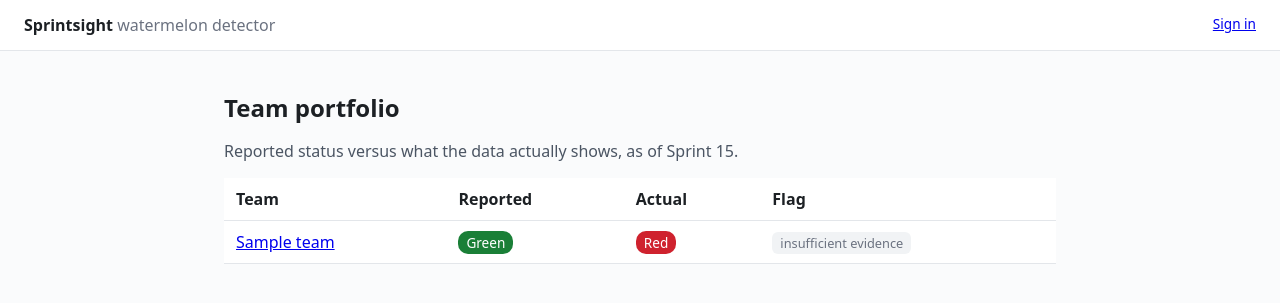
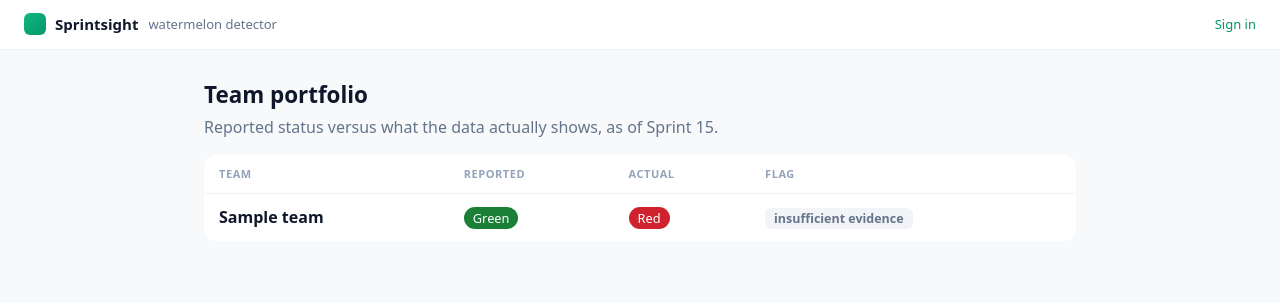
Before and after one commit to davidmjackson/sight, a FastAPI app: template sprintsight/web/templates/portfolio.html in a window 1280 px wide. Shown: the top 303 px of the page. Run offline with FastAPI, Linux system fonts and the light colour scheme; the template is opened without the code that fills it: most values are stand-ins (such as "Sample title", 1, 10 or a date in 2020).

Commit message:
feat(stage7): design-system CSS + branded top-bar shell [SS-5]
Co-Authored-By: Claude Opus 4.8 (1M context) <noreply@anthropic.com>

```diff
--- a/sprintsight/web/static/app.css
+++ b/sprintsight/web/static/app.css
@@ -1,46 +1,168 @@
-:root { --green:#1a7f37; --amber:#bf8700; --red:#cf222e; --ink:#1c2024; --line:#e3e6ea; }
+:root {
+  /* color tokens */
+  --ink: #0f172a;
+  --ink-2: #475569;
+  --muted: #64748b;
+  --faint: #94a3b8;
+  --line: #eef0f3;
+  --line-2: #e3e6ea;
+  --bg: #f7f9fb;
+  --surface: #ffffff;
+  --accent: #059669;
+  --accent-2: #10b981;
+  --accent-tint: #ecfdf3;
+  --accent-ink: #067647;
+  --green: #1a7f37;
+  --amber: #bf8700;
+  --red: #cf222e;
+  --red-tint: #fef6f6;
+  --red-line: #fbd5d5;
+  --red-ink: #b42318;
+  --unknown: #9aa1a9;
+  /* scale */
+  --radius: 12px;
+  --radius-sm: 8px;
+  --pad: 18px;
+  --shadow: 0 1px 2px rgba(15, 23, 42, .06);
+  --shadow-lg: 0 8px 30px rgba(15, 23, 42, .08);
+}
+
 * { box-sizing: border-box; }
-body { font-family: system-ui, -apple-system, Segoe UI, Roboto, sans-serif; color: var(--ink);
-  margin: 0; background: #fafbfc; }
-header { padding: 14px 24px; border-bottom: 1px solid var(--line); background: #fff; }
-.brand { font-weight: 700; text-decoration: none; color: var(--ink); }
-.sub { color: #6b7280; }
-main { max-width: 880px; margin: 0 auto; padding: 24px; }
-h1 { font-size: 1.5rem; }
-.lede, .headline { color: #4b5563; }
-table.portfolio { width: 100%; border-collapse: collapse; background: #fff; }
-table.portfolio th, table.portfolio td { text-align: left; padding: 10px 12px;
-  border-bottom: 1px solid var(--line); }
-tr.watermelon { background: #fff5f5; }
-.rag { padding: 2px 8px; border-radius: 10px; font-size: .85rem; color: #fff; text-transform: capitalize; }
-.rag-green { background: var(--green); } .rag-amber { background: var(--amber); }
-.rag-red { background: var(--red); } .rag-unknown { background: #9aa1a9; }
-.badge { padding: 2px 8px; border-radius: 6px; font-size: .8rem; }
-.badge-watermelon { background: var(--red); color: #fff; }
-.badge-ok { background: #eef2f5; color: #374151; }
-.badge-muted { background: #f1f3f5; color: #6b7280; }
-ul.signals li, ul.evidence li { margin: 6px 0; }
-.snippet { color: #6b7280; font-size: .9rem; margin-top: 2px; }
-code { background: #f1f3f5; padding: 1px 5px; border-radius: 4px; }
-.session { float: right; font-size: 0.85rem; }
-.login { max-width: 22rem; margin: 2rem auto; }
-.login-form label { display: block; margin: 0.75rem 0; }
-.login-form input { width: 100%; padding: 0.4rem; }
-.error { color: #b00020; }
-.audience-switch { margin: 0.5rem 0 1rem; }
+body {
+  font-family: system-ui, -apple-system, "Segoe UI", Roboto, sans-serif;
+  color: var(--ink);
+  background: var(--bg);
+  margin: 0;
+  line-height: 1.5;
+}
+
+/* shell */
+.app-header {
+  display: flex;
+  align-items: center;
+  gap: 10px;
+  padding: 13px 24px;
+  background: var(--surface);
+  border-bottom: 1px solid var(--line);
+}
+.brand {
+  display: inline-flex;
+  align-items: center;
+  gap: 9px;
+  font-weight: 700;
+  font-size: 15px;
+  color: var(--ink);
+  text-decoration: none;
+}
+.brand-logo {
+  width: 22px;
+  height: 22px;
+  border-radius: 6px;
+  background: linear-gradient(135deg, var(--accent-2), var(--accent));
+  flex: none;
+}
+.app-header .sub { color: var(--muted); font-size: 13px; font-weight: 500; }
+.session { margin-left: auto; font-size: 13px; color: var(--muted); }
+.session a { color: var(--accent); text-decoration: none; }
+
+main { max-width: 920px; margin: 0 auto; padding: 24px; }
+h1 { font-size: 1.4rem; margin: 4px 0; }
+.lede, .headline { color: var(--muted); margin-top: 0; }
+.label { font-size: 11px; text-transform: uppercase; letter-spacing: .06em; color: var(--faint); font-weight: 600; }
+
+/* summary band */
+.summary-band { display: flex; gap: 12px; margin: 4px 0 18px; flex-wrap: wrap; }
+.kpi {
+  flex: 1 1 140px;
+  background: var(--surface);
+  border: 1px solid var(--line);
+  border-radius: var(--radius);
+  padding: 12px 16px;
+  box-shadow: var(--shadow);
+}
+.kpi .num { font-size: 22px; font-weight: 700; color: var(--ink); }
+.kpi .label { display: block; margin-top: 2px; }
+.kpi-alert .num { color: var(--red); }
+
+/* portfolio table */
+table.portfolio { width: 100%; border-collapse: collapse; background: var(--surface);
+  border: 1px solid var(--line); border-radius: var(--radius); overflow: hidden; }
+table.portfolio th {
+  text-align: left; padding: 10px 14px; font-size: 11px; text-transform: uppercase;
+  letter-spacing: .05em; color: var(--faint); border-bottom: 1px solid var(--line);
+}
+table.portfolio td { text-align: left; padding: 11px 14px; border-bottom: 1px solid var(--line); }
+table.portfolio tbody tr:last-child td { border-bottom: none; }
+table.portfolio td a { color: var(--ink); text-decoration: none; font-weight: 600; }
+table.portfolio td a:hover { color: var(--accent); }
+tr.watermelon { background: var(--red-tint); }
+
+/* RAG chips + flag badges (hooks preserved) */
+.rag { padding: 2px 9px; border-radius: 999px; font-size: .8rem; color: #fff; text-transform: capitalize; }
+.rag-green { background: var(--green); }
+.rag-amber { background: var(--amber); }
+.rag-red { background: var(--red); }
+.rag-unknown { background: var(--unknown); }
+.badge { padding: 2px 9px; border-radius: 6px; font-size: .78rem; font-weight: 600; }
+.badge-watermelon { background: #fde8e8; color: var(--red-ink); }
+.badge-ok { background: var(--accent-tint); color: var(--accent-ink); }
+.badge-muted { background: #f2f4f7; color: var(--muted); }
+
+/* team drill-in */
+.back { font-size: 13px; color: var(--accent); text-decoration: none; }
+.verdict-banner {
+  display: flex; gap: 14px; align-items: center; margin: 14px 0 6px;
+  padding: 16px 18px; border-radius: var(--radius);
+  background: var(--red-tint); border: 1px solid var(--red-line);
+}
+.verdict-emoji { font-size: 26px; line-height: 1; }
+.verdict-banner h1 { margin: 0; }
+.verdict-banner .sub { margin: 4px 0 0; color: var(--ink-2); font-size: 14px; }
+section.detail h2 { font-size: 12px; text-transform: uppercase; letter-spacing: .06em;
+  color: var(--faint); margin: 22px 0 8px; }
+.explanation { margin: 0; }
+ul.signals { margin: 6px 0; padding-left: 18px; }
+ul.signals li { margin: 4px 0; }
+
+/* evidence + sources as cited cards */
+ul.evidence { list-style: none; padding: 0; margin: 0; display: flex; flex-direction: column; gap: 8px; }
+.evidence-card { border: 1px solid var(--line); border-radius: var(--radius-sm); padding: 10px 12px; background: var(--surface); }
+.evidence-card strong { font-size: 13px; }
+.snippet { color: var(--muted); font-size: .9rem; margin-top: 4px; }
+code { background: #f1f5f9; color: var(--ink-2); padding: 1px 6px; border-radius: 4px;
+  font-family: ui-monospace, SFMono-Regular, Menlo, monospace; font-size: 12px; }
+
+/* audience tabs (hooks aud / aud-active preserved) */
+.audience-tabs.audience-switch { display: inline-flex; gap: 4px; background: #f1f5f9;
+  padding: 4px; border-radius: var(--radius-sm); margin: 6px 0 14px; }
 .audience-switch .aud {
-  display: inline-block;
-  margin-right: 0.5rem;
-  padding: 0.15rem 0.6rem;
-  border: 1px solid #ccc;
-  border-radius: 4px;
-  text-decoration: none;
-  color: #333;
+  display: inline-block; padding: 6px 14px; border-radius: 7px;
+  font-size: 13px; font-weight: 600; color: var(--ink-2); text-decoration: none;
+  border: none; margin: 0;
 }
-.audience-switch .aud-active {
-  background: #1f6feb;
-  border-color: #1f6feb;
-  color: #fff;
+.audience-switch .aud-active { background: var(--surface); color: var(--ink); box-shadow: var(--shadow); }
+.report-body { white-space: pre-wrap; margin: 0 0 8px; }
+h3 { margin: 14px 0 4px; font-size: 14px; }
+.sources-list { border-top: 1px solid var(--line); margin-top: 16px; padding-top: 12px; }
+ul.sources { list-style: none; padding: 0; margin: 0; color: var(--ink-2); font-size: 13px; }
+ul.sources li { margin: 4px 0; }
+
+/* login + accounts */
+.login { max-width: 22rem; margin: 3rem auto; background: var(--surface);
+  border: 1px solid var(--line); border-radius: var(--radius); padding: 24px; box-shadow: var(--shadow); }
+.login h1 { margin-top: 0; }
+.login-form label { display: block; margin: 0.75rem 0; font-size: 13px; color: var(--ink-2); }
+.login-form input { width: 100%; padding: 0.5rem; margin-top: 4px; border: 1px solid var(--line-2);
+  border-radius: var(--radius-sm); font-size: 14px; }
+.login-form button, .accounts button {
+  background: var(--accent); color: #fff; border: none; border-radius: var(--radius-sm);
+  padding: 9px 16px; font-size: 14px; font-weight: 600; cursor: pointer; margin-top: 8px;
 }
-.report-body { white-space: pre-wrap; margin: 0 0 1rem; }
-.sources { color: #555; font-size: 0.9rem; }
+.error { color: var(--red); font-size: 13px; }
+section.accounts { background: var(--surface); border: 1px solid var(--line);
+  border-radius: var(--radius); padding: 20px 22px; }
+section.accounts table { width: 100%; border-collapse: collapse; }
+section.accounts th { text-align: left; padding: 8px 10px; font-size: 11px; text-transform: uppercase;
+  letter-spacing: .05em; color: var(--faint); border-bottom: 1px solid var(--line); }
+section.accounts td { padding: 9px 10px; border-bottom: 1px solid var(--line); font-size: 14px; }
+section.accounts .sub { color: var(--muted); font-size: 13px; }
--- a/sprintsight/web/templates/base.html
+++ b/sprintsight/web/templates/base.html
@@ -7,8 +7,9 @@
   <link rel="stylesheet" href="/static/app.css">
 </head>
 <body>
-  <header>
-    <a href="/" class="brand">Sprintsight</a> <span class="sub">watermelon detector</span>
+  <header class="app-header">
+    <a href="/" class="brand"><span class="brand-logo"></span>Sprintsight</a>
+    <span class="sub">watermelon detector</span>
     <span class="session">
       {% if user %}{{ user.email }} ({{ user.role }}) &middot; <a href="/logout">Sign out</a>
       {% else %}<a href="/login">Sign in</a>{% endif %}
```
Also changed, not shown: tests/web/test_pages.py (+6 -0 lines).
